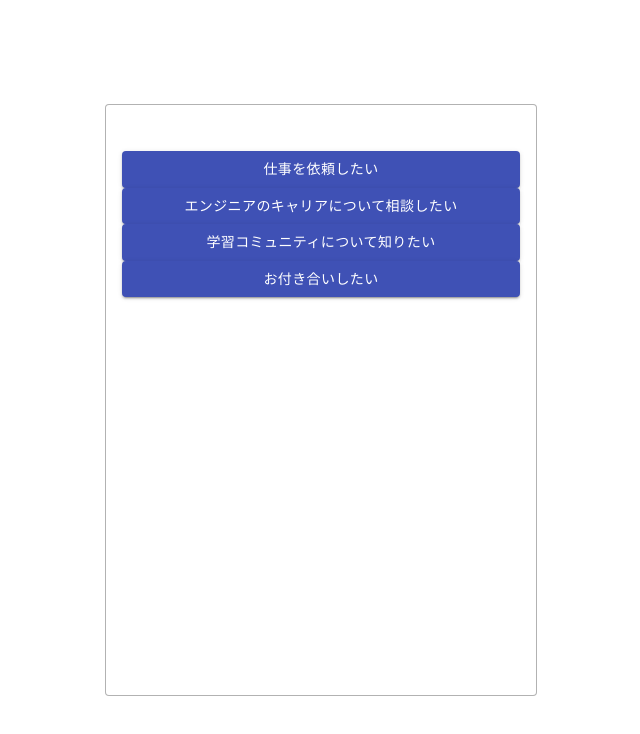
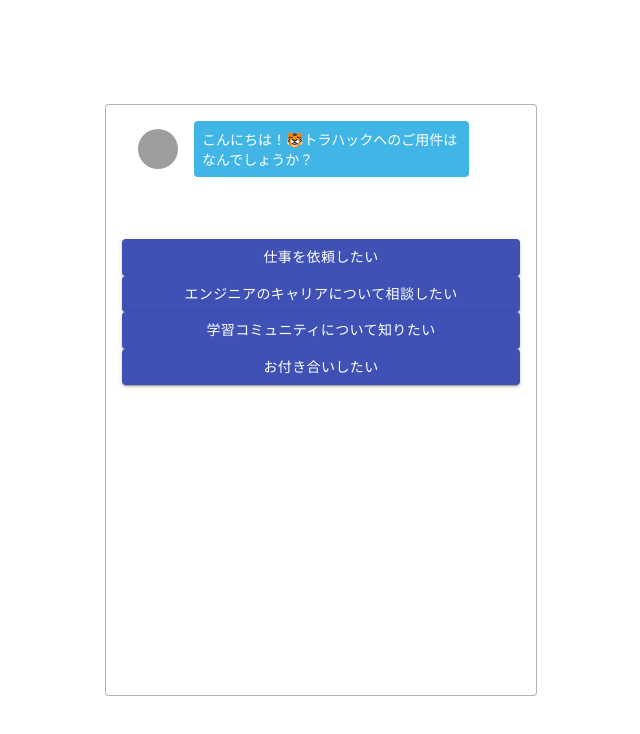
Before and after one commit to great084/react-chatbot, a React (Create React App) app: page / in a window 1280 px wide. Shown: the top 734 px of the page, without its empty margins (319-959 px from the left). Built offline with nearby package versions, Linux system fonts and the light colour scheme; grey boxes are pictures that could not be loaded.

Commit message:
chats,chatコンポーネントの作成’

```diff
--- a/src/App.jsx
+++ b/src/App.jsx
@@ -2,7 +2,7 @@
 import React from "react";
 import defaultDataset from "./dataset";
 import "./assets/styles/style.css";
-import { AnswersList } from "./components";
+import { AnswersList, Chats } from "./components/index"; //エントリーファイルから読み取り
 
 class App extends React.Component {
   constructor(props) {
@@ -23,14 +23,32 @@
       answers: initAnswers,
     });
   };
+
+  initChats = () => {
+    const initDataset = this.state.dataset[this.state.currentId];
+    const chat = {
+      text: initDataset.question,
+      type: "question",
+    };
+
+    const chats = this.state.chats;
+    chats.push(chat);
+
+    this.setState({
+      chats: chats,
+    });
+  };
+
   componentDidMount() {
     this.initAnswer();
+    this.initChats();
   }
 
   render() {
     return (
       <section className="c-section">
         <div className="c-box">
+          <Chats chats={this.state.chats} />
           <AnswersList answers={this.state.answers} />
         </div>
       </section>
--- /dev/null
+++ b/src/components/Chat.jsx
@@ -0,0 +1,25 @@
+import React from "react";
+import { makeStyles } from "@material-ui/core/styles";
+import List from "@material-ui/core/List";
+import ListItem from "@material-ui/core/ListItem";
+// import Divider from "@material-ui/core/Divider";
+import ListItemText from "@material-ui/core/ListItemText";
+import ListItemAvatar from "@material-ui/core/ListItemAvatar";
+import Avatar from "@material-ui/core/Avatar";
+import Typography from "@material-ui/core/Typography";
+
+const Chat = (props) => {
+  const isQuestion = props.type === "question";
+  const classes = isQuestion ? "p-chat__row" : "p-chat__reverse";
+
+  return (
+    <ListItem className={classes}>
+      <ListItemAvatar>
+        <Avatar alt="icon" src="/static/images/avatar/1.jpg" />
+      </ListItemAvatar>
+      <div className="p-chat__bubble">{props.text}</div>
+    </ListItem>
+  );
+};
+
+export default Chat;
--- /dev/null
+++ b/src/components/Chats.jsx
@@ -0,0 +1,34 @@
+import React from "react";
+import { makeStyles } from "@material-ui/core/styles";
+import List from "@material-ui/core/List";
+import ListItem from "@material-ui/core/ListItem";
+// import Divider from "@material-ui/core/Divider";
+import ListItemText from "@material-ui/core/ListItemText";
+import ListItemAvatar from "@material-ui/core/ListItemAvatar";
+import Avatar from "@material-ui/core/Avatar";
+import Typography from "@material-ui/core/Typography";
+
+import { Chat } from "./index";
+
+const useStyles = makeStyles((theme) => ({
+  root: {
+    width: "100%",
+    maxWidth: "36ch",
+    backgroundColor: theme.palette.background.paper,
+  },
+  inline: {
+    display: "inline",
+  },
+}));
+
+const Chats = (props) => {
+  const classes = useStyles();
+  return (
+    <List className={classes.root}>
+      {props.chats.map((chat, index) => {
+        return <Chat text={chat.text} type={chat.type} key={index.toString()} />;
+      })}
+    </List>
+  );
+};
+export default Chats;
--- a/src/components/index.js
+++ b/src/components/index.js
@@ -1,2 +1,4 @@
 export { default as AnswersList } from "./AnswersList";
 export { default as Answer } from "./Answer";
+export { default as Chats } from "./Chats";
+export { default as Chat } from "./Chat";
```
